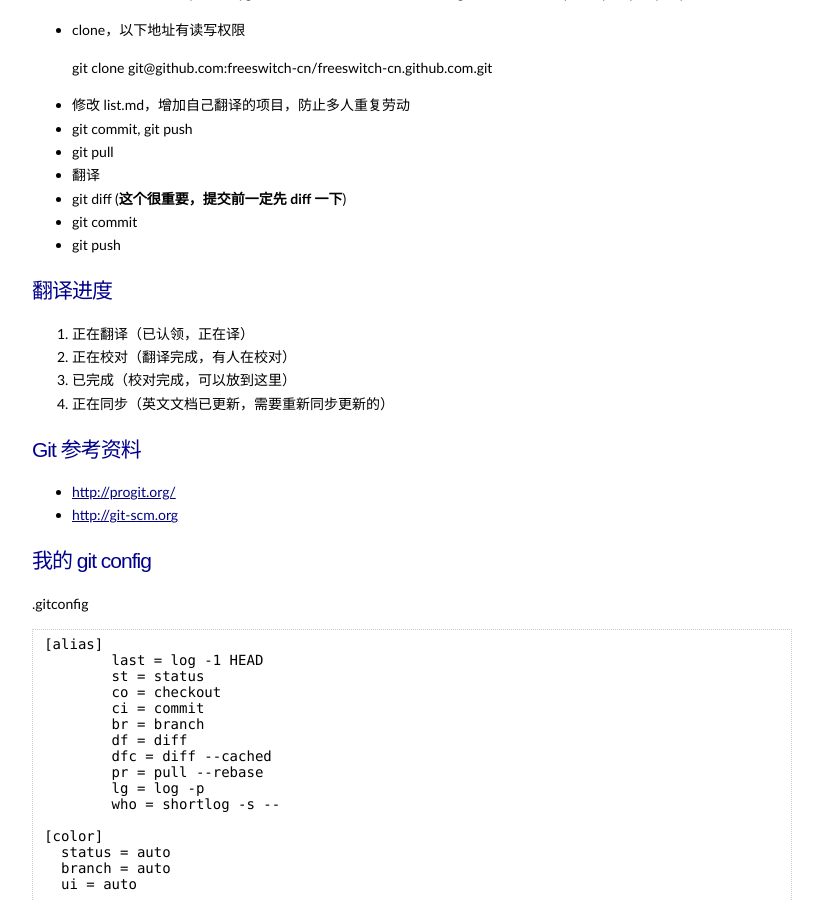
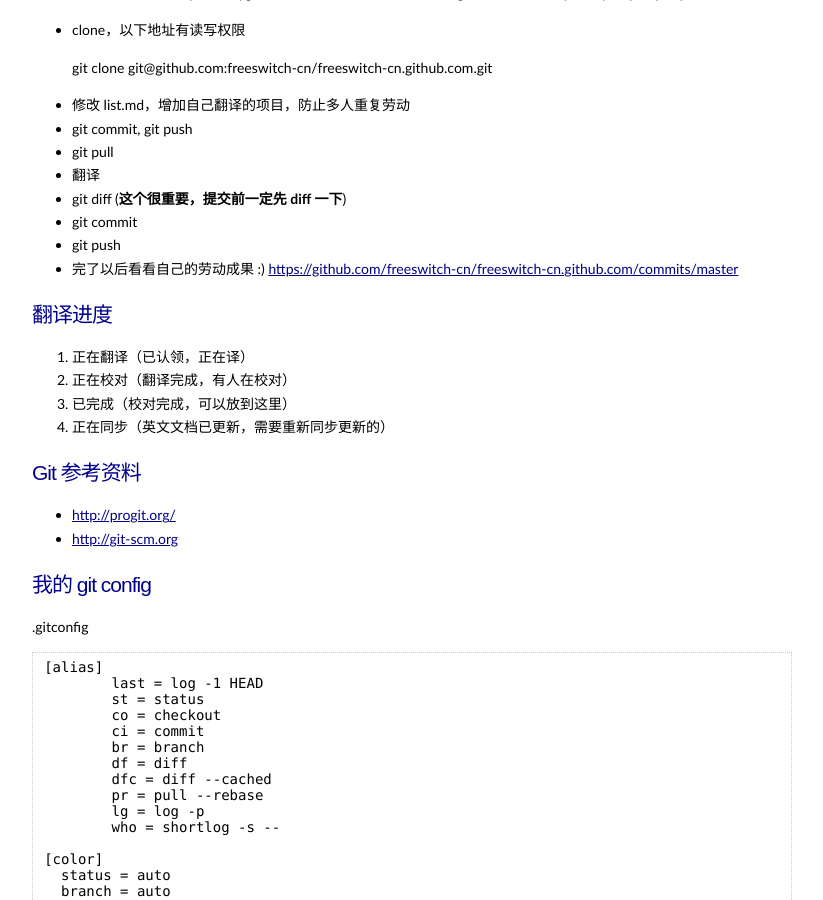
Before and after one commit to freeswitch-cn/freeswitch-cn.github.com, a Jekyll site: the page built from wiki/New_User_s_guide.md, in a window 1280 px wide and 900 px high, scrolled down 561 px. Shown: the whole window, without its empty margins (138-961 px from the left). Built offline with Jekyll 4.4.1, drawn with Linux system fonts in a browser that asks for light colours; Markdown is read by kramdown in place of the engine named in the settings.

Commit message:
add link to commits on users guide

```diff
--- a/wiki/New_User_s_guide.md
+++ b/wiki/New_User_s_guide.md
@@ -32,6 +32,7 @@ title: 新手指南
 * git diff (**这个很重要，提交前一定先 diff 一下**)
 * git commit
 * git push
+* 完了以后看看自己的劳动成果 :)  <https://github.com/freeswitch-cn/freeswitch-cn.github.com/commits/master>
 
 ## 翻译进度
 
```
